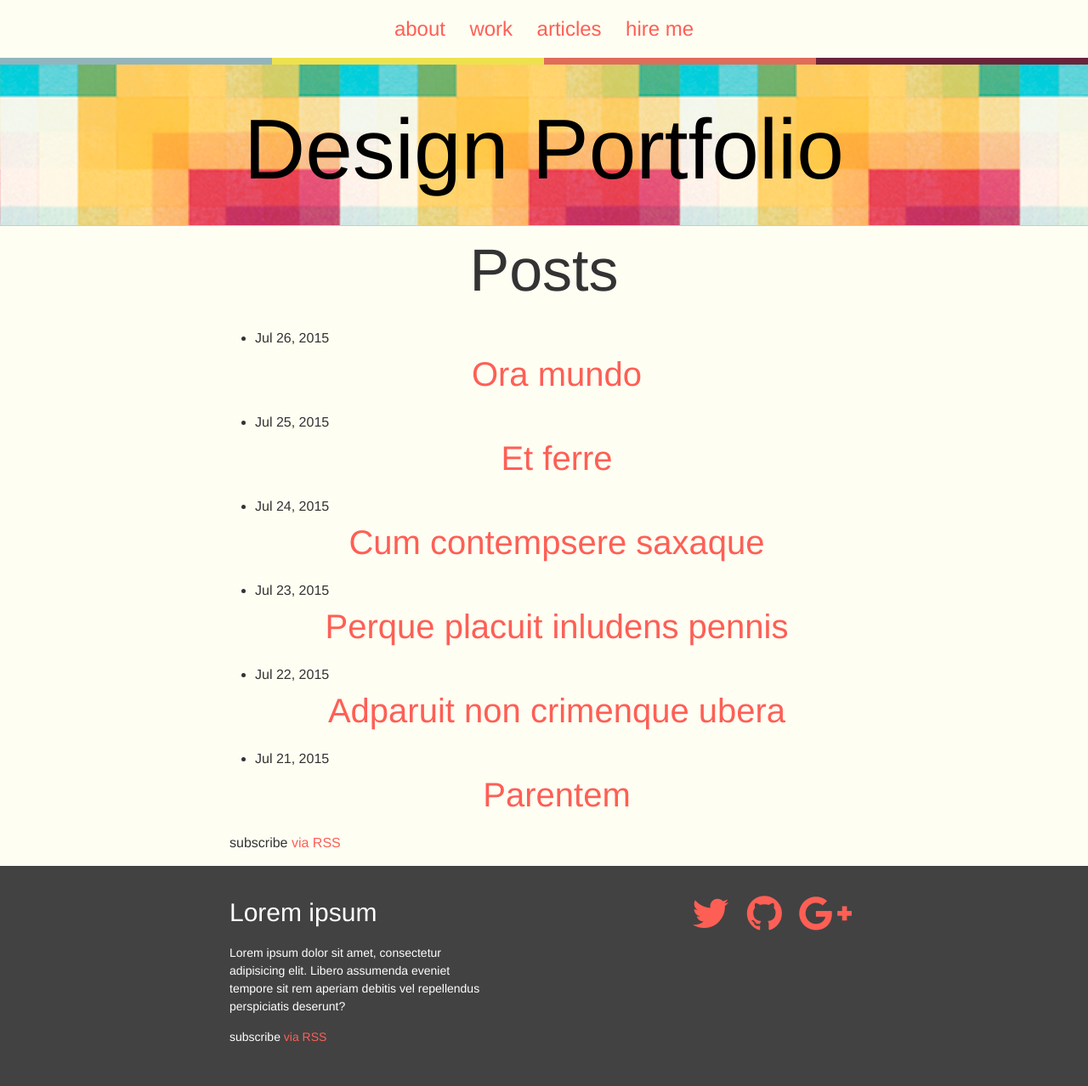
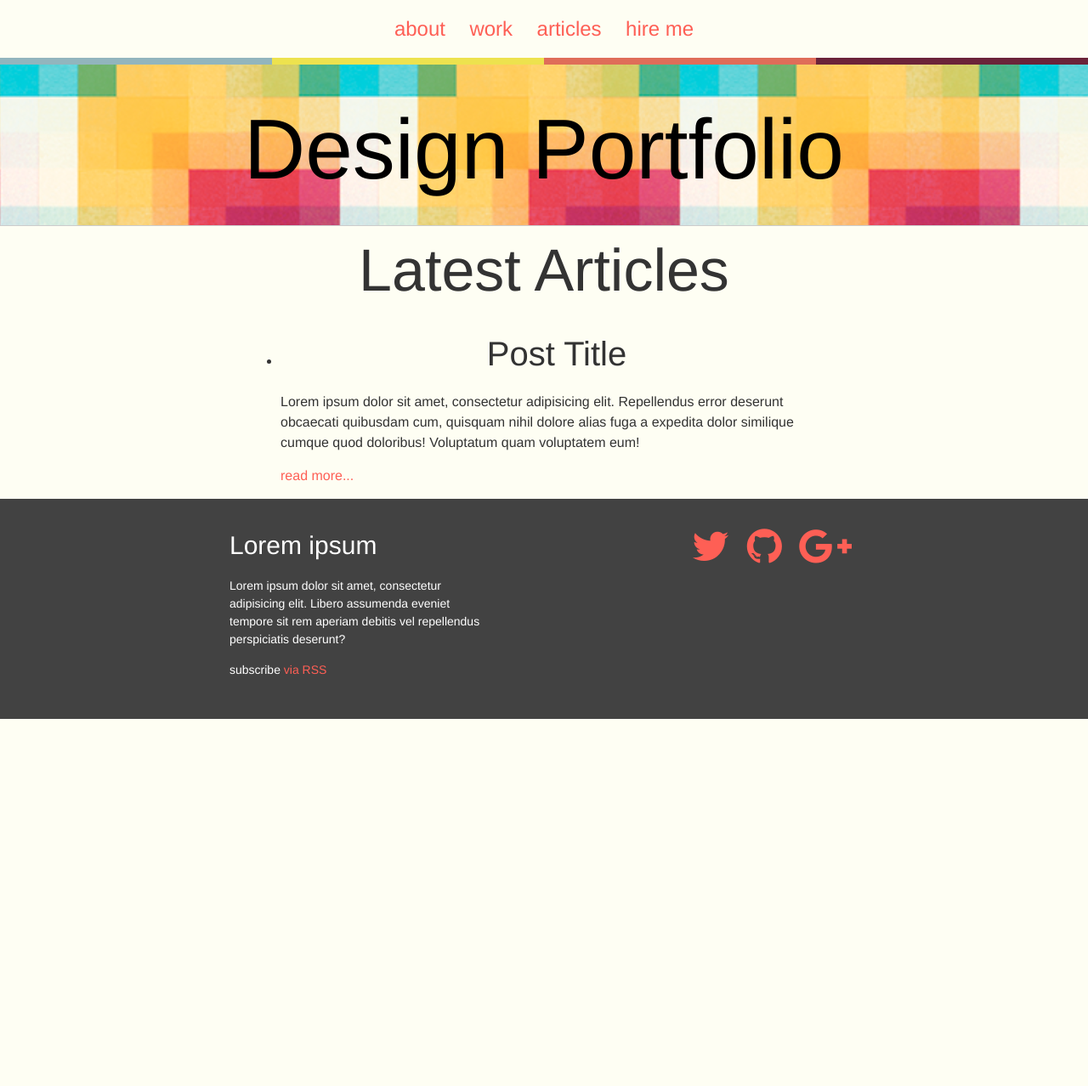
Before and after one commit to smugfox/jekyll-portfolio, a Jekyll site: the page built from index.html, in a window 1280 px wide. Shown: the whole page at 85% size. Built offline with Jekyll 4.4.1, drawn with Linux system fonts in a browser that asks for light colours; nearby versions of some CDN libraries; after the commit the page ends 900 px from its top, so only the background shows below that.

Commit message:
Mock out layout for latest articles

```diff
--- a/index.html
+++ b/index.html
@@ -3,21 +3,23 @@ layout: default
 ---
 
 <div class="home">
+  <!-- section for featured post -->
+  <!-- section for featured projects -->
+  <!-- section for latest articles -->
 
-  <h1 class="page-heading">Posts</h1>
-
-  <ul class="post-list">
-    {% for post in site.posts %}
-      <li>
-        <span class="post-meta">{{ post.date | date: "%b %-d, %Y" }}</span>
-
-        <h2>
-          <a class="post-link" href="{{ post.url | prepend: site.baseurl }}">{{ post.title }}</a>
-        </h2>
-      </li>
-    {% endfor %}
-  </ul>
-
-  <p class="rss-subscribe">subscribe <a href="{{ "/feed.xml" | prepend: site.baseurl }}">via RSS</a></p>
+  <section class="site-section site-section-last">
+    <div class="wrapper">
+      <h1>Latest Articles</h1>
+      <ul class="post-list">
+        <li class="post">
+          <h2>Post Title</h2>
+          <p>Lorem ipsum dolor sit amet, consectetur adipisicing elit. Repellendus error deserunt obcaecati quibusdam cum, quisquam nihil dolore alias fuga a expedita dolor similique cumque quod doloribus! Voluptatum quam voluptatem eum!</p>
+          <p class="post-read-more-link">
+            <a href="#">read more...</a>
+          </p>
+        </li>
+      </ul>
+    </div>
+  </section>
 
 </div>
```
